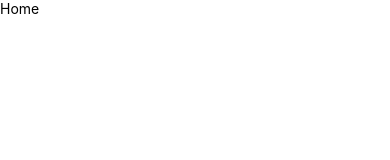
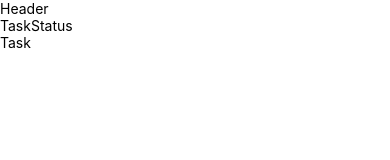
Before and after one commit to MoisesSantana/native-todo, a React Native app: screen / in a window 390 px wide. Shown: the top 160 px of the page. Built offline with nearby package versions, Linux system fonts and the light colour scheme.

Commit message:
chore: create components

```diff
--- /dev/null
+++ b/src/components/header/index.tsx
@@ -0,0 +1,9 @@
+import { Text, View } from 'react-native';
+
+export function Header() {
+  return (
+    <View>
+      <Text>Header</Text>
+    </View>
+  );
+}
--- /dev/null
+++ b/src/components/task-status/index.tsx
@@ -0,0 +1,9 @@
+import { Text, View } from 'react-native';
+
+export function TaskStatus() {
+  return (
+    <View>
+      <Text>TaskStatus</Text>
+    </View>
+  );
+}
--- /dev/null
+++ b/src/components/task/index.tsx
@@ -0,0 +1,9 @@
+import { Text, View } from 'react-native';
+
+export function Task() {
+  return (
+    <View>
+      <Text>Task</Text>
+    </View>
+  );
+}
--- a/src/screen/home/index.tsx
+++ b/src/screen/home/index.tsx
@@ -1,9 +1,14 @@
-import { Text, View } from 'react-native';
+import { View } from 'react-native';
+import { Header } from '../../components/header';
+import { TaskStatus } from '../../components/task-status';
+import { Task } from '../../components/task';
 
 export function Home() {
   return (
     <View>
-      <Text>Home</Text>
+      <Header />
+      <TaskStatus />
+      <Task />
     </View>
   );
 }
--- /dev/null
+++ b/src/screen/home/styles.ts
@@ -0,0 +1,5 @@
+import { StyleSheet } from 'react-native';
+
+export const styles = StyleSheet.create({
+
+});
```
Also changed, not shown: src/components/form/index.tsx (added, +9 -0 lines), src/styles/theme.ts (added, +14 -0 lines), assets/Logo.svg (added).
